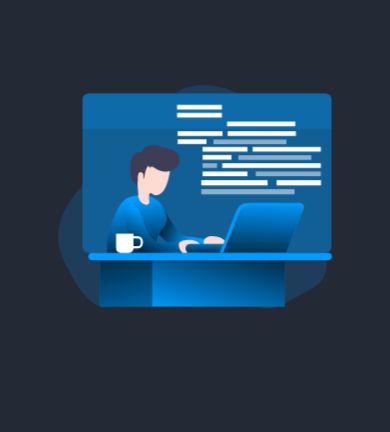
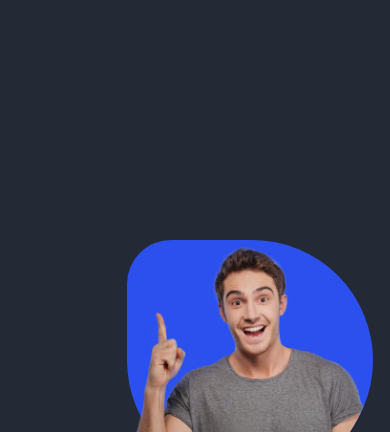
Before and after one commit to murilosav/portfolio, a plain HTML site: page index.html in a window 390 px wide. Shown: the part 668-1100 px from the top of the page. Drawn offline with Linux system fonts and the light colour scheme.

Commit message:
responsivo arrumado

```diff
--- a/main.css
+++ b/main.css
@@ -427,9 +427,7 @@
     }
 
     .ad-illustration svg {
-        height: 232px;
-        margin-top: -25px;
-        margin-bottom: 123px;
+        display: none;
     }
 }
 
@@ -504,6 +502,7 @@
 @media (max-width: 405px) {
     .s-item {
         margin: 21px 12px;
+        height: 324px;
     }
     .s-item img {
         height: 70px;
```
